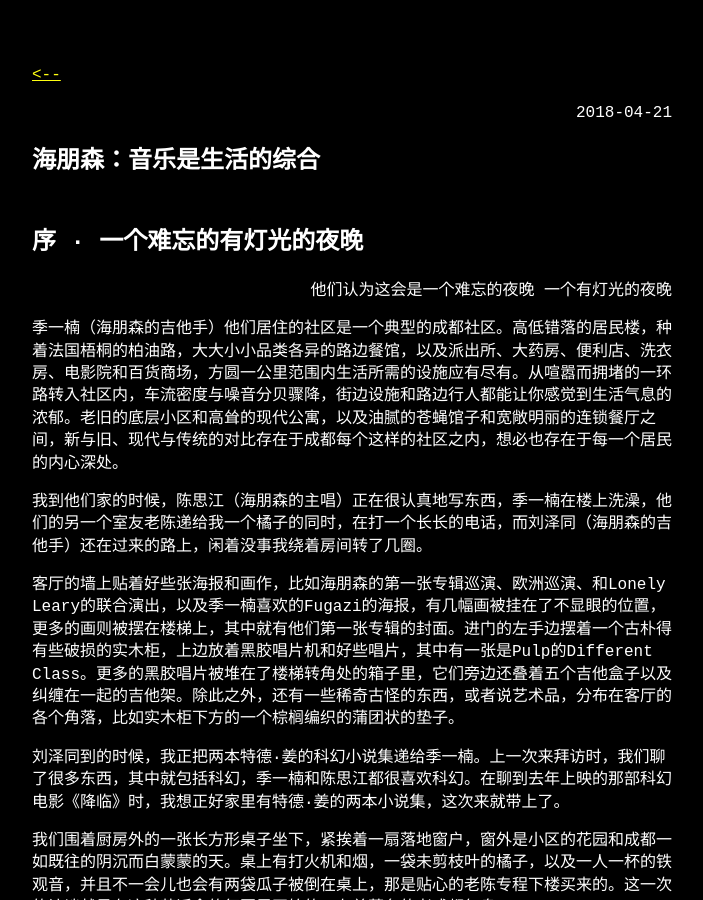
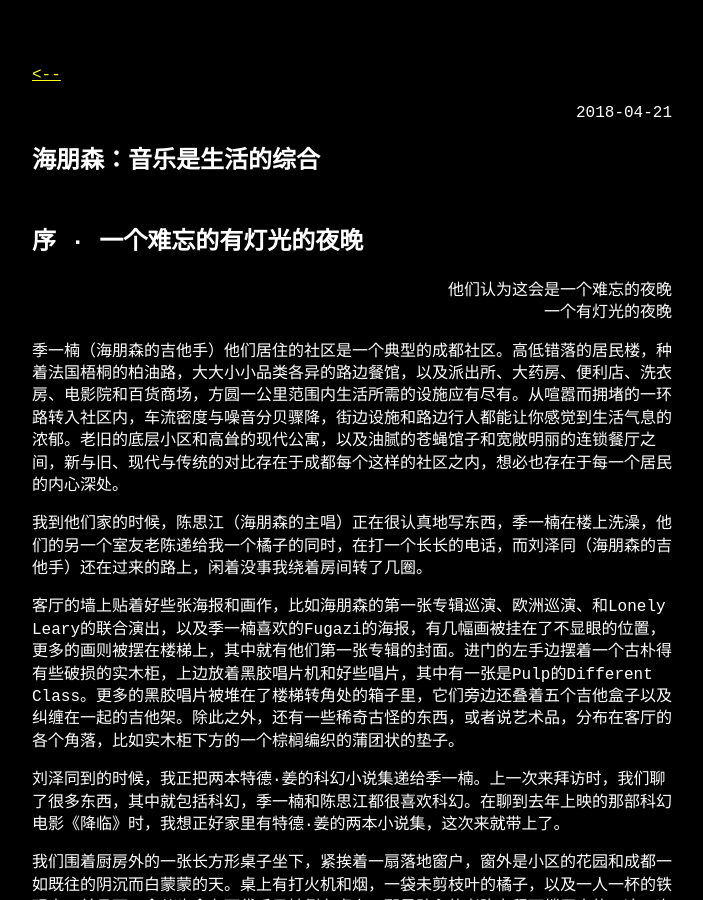
Before and after one commit to salingerlin/salingerlin.github.io, a Jekyll site: the page built from _posts/2018-04-21-海朋森：音乐是生活的综合.md, in a window 1280 px wide and 900 px high. Shown: the whole window, without its empty margins (288-991 px from the left). Built offline with Jekyll 4.4.1, drawn with Linux system fonts in a browser that asks for light colours.

Commit message:
Update 2018-04-21-海朋森：音乐是生活的综合.md

```diff
--- a/_posts/2018-04-21-海朋森：音乐是生活的综合.md
+++ b/_posts/2018-04-21-海朋森：音乐是生活的综合.md
@@ -5,7 +5,7 @@ category: 特稿
 
 ## 序 · 一个难忘的有灯光的夜晚
 
-<p align="right">他们认为这会是一个难忘的夜晚
+<p align="right">他们认为这会是一个难忘的夜晚<br>
 一个有灯光的夜晚</p>
 
 季一楠（海朋森的吉他手）他们居住的社区是一个典型的成都社区。高低错落的居民楼，种着法国梧桐的柏油路，大大小小品类各异的路边餐馆，以及派出所、大药房、便利店、洗衣房、电影院和百货商场，方圆一公里范围内生活所需的设施应有尽有。从喧嚣而拥堵的一环路转入社区内，车流密度与噪音分贝骤降，街边设施和路边行人都能让你感觉到生活气息的浓郁。老旧的底层小区和高耸的现代公寓，以及油腻的苍蝇馆子和宽敞明丽的连锁餐厅之间，新与旧、现代与传统的对比存在于成都每个这样的社区之内，想必也存在于每一个居民的内心深处。
```
